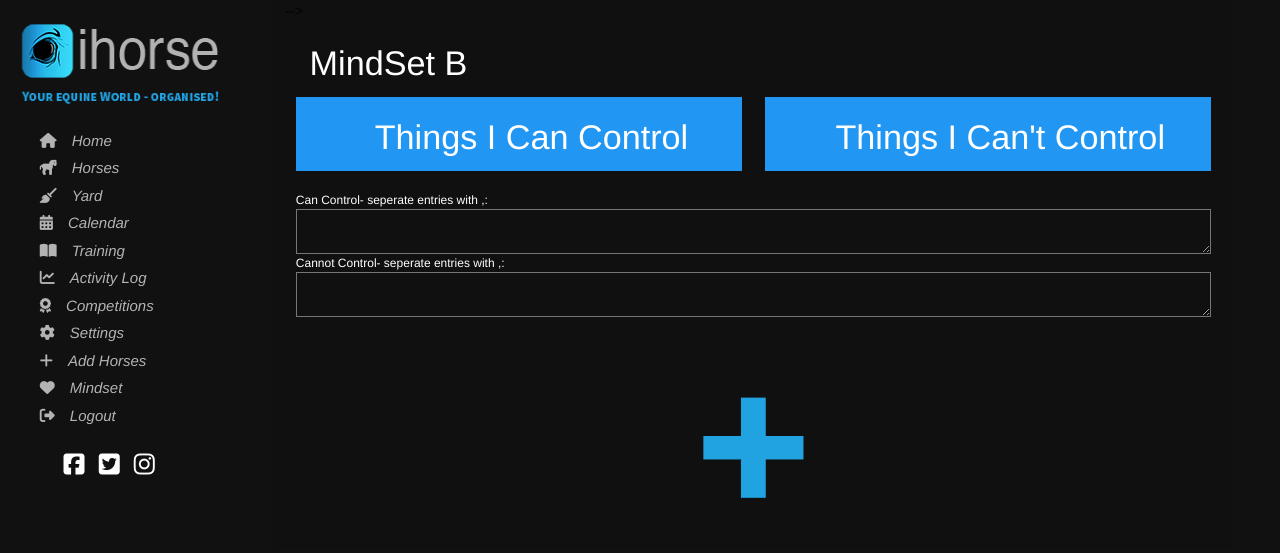
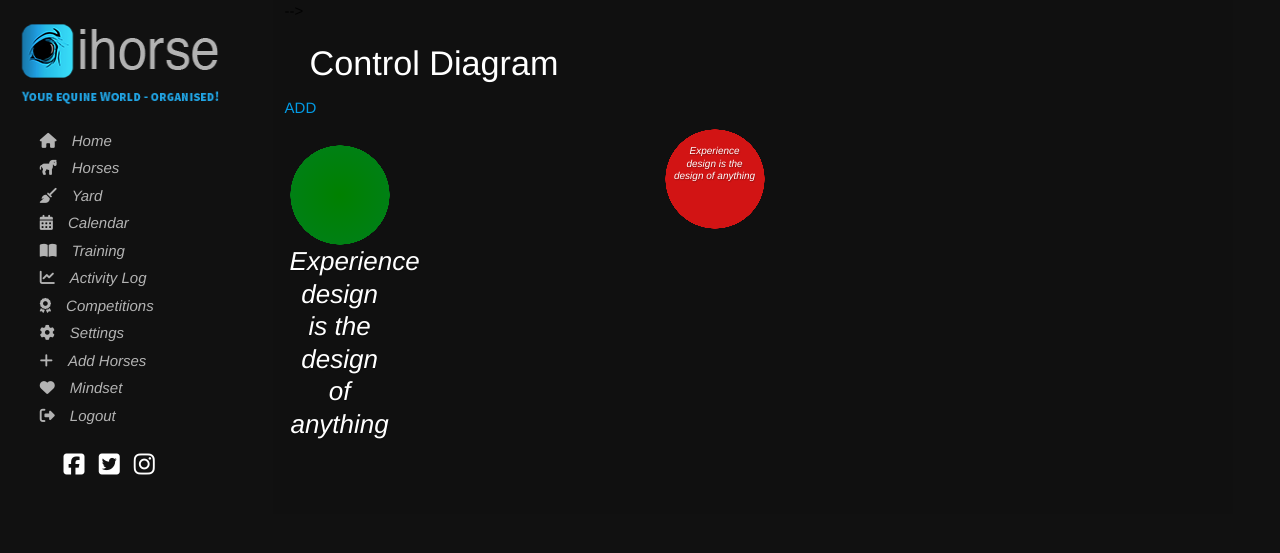
Before and after one commit to tidders2000/i-horse-pro, a Django app: page /mindset/mindsetb in a window 1280 px wide. Shown: the top 553 px of the page. Run offline with Django 3.2, Linux system fonts and the light colour scheme; a user stored in the database is signed in; tables that the repository leaves empty hold one stand-in row (values such as "Sample post"); data that the repository does not hold is empty; some libraries are stand-ins or nearby versions.

Commit message:
added new control diagram

```diff
--- a/competing/views.py
+++ b/competing/views.py
@@ -146,12 +146,13 @@ def history(request):
         paginator = Paginator(comps, 10)
         page_obj = paginator.get_page(page_number)
         training = TrainingLog.objects.filter(
-            Q(instructor__icontains=keyword) | Q(date__icontains=keyword)| Q(horse__stableName__icontains=keyword) | Q(disipline__disipline__icontains=keyword))
+            Q(instructor__icontains=keyword) | Q(date__icontains=keyword)| Q(horse__stableName__contains=keyword) | Q(disipline__disipline__icontains=keyword))
 
 
-        paginators = Paginator(training, 10)
+
 
         train_obj = paginator.get_page(page_number)
+
     return render(request, 'history.html', {'train_obj': train_obj, 'page_obj': page_obj})
 
 
--- a/ihorse/settings.py
+++ b/ihorse/settings.py
@@ -12,7 +12,7 @@ https://docs.djangoproject.com/en/3.1/ref/settings/
 
 from pathlib import Path
 import os
-import env
+#import env
 import dj_database_url
 
 # Build paths inside the project like this: BASE_DIR / 'subdir'.
--- a/mindset/forms.py
+++ b/mindset/forms.py
@@ -32,3 +32,7 @@ class control_form(forms.ModelForm):
             'can_control': _('Can Control- seperate entries with ,'),
             'cannot_control': _('Cannot Control- seperate entries with ,')
         }
+class control_diagram_form(forms.ModelForm):
+    class Meta:
+        model= ControlDiagram
+        exclude = ['user']
--- a/mindset/models.py
+++ b/mindset/models.py
@@ -29,3 +29,9 @@ class Control(models.Model):
     user = models.ForeignKey(User, null=True, on_delete=models.CASCADE)
     can_control = ArrayField(models.TextField())
     cannot_control = ArrayField(models.TextField())
+
+class ControlDiagram(models.Model):
+      user = models.ForeignKey(User, null=True, on_delete=models.CASCADE)
+      item= models.CharField(max_length=50,blank=True)
+      can_control = models.BooleanField()
+      cannot_control = models.BooleanField()
--- a/mindset/templates/mindsetB.html
+++ b/mindset/templates/mindsetB.html
@@ -7,86 +7,75 @@
   {% endblock %}
  {% block content %}
 <style>
-
-.box{
-  height:100px!important;
-  border: 1px solid grey;
-  padding:5px;
-  text-align:center;
-
+.quote-wrapper {
+  width: 100px;
+  height: 100px;
+  position: relative;
+  margin-left:5px!important;
+  margin-bottom: 5px;
 }
 
-.control_box{
-
-  height:70px;
-  font-size:10px;
-  color:white;
-}
- #outer-circle {
-   background: #385a94;
-   border-radius: 50%;
-   height: 300px;
-   width: 300px;
+.text {
+  width: 100px;
+  height: 100px;
+  /*BLUE BG*/
+  background: radial-gradient(
+    ellipse at center,
+    rgba(0, 128, 0, 1) 0%,
+    rgba(0, 128, 20, 1) 70%,
+    rgba(210, 20, 20, 0) 70.3%
+  );
+  /*RED BG
+  background: radial-gradient(
+    ellipse at center,
+    rgba(210, 20, 20, 1) 0%,
+    rgba(210, 20, 20, 1) 70%,
+    rgba(210, 20, 20, 0) 70.3%
+    0,128,0
+  );*/
   position: relative;
-   /*
-    Child elements with absolute positioning will be
-    positioned relative to this div
-   */
-
-    font-size:10px;
+  margin: 0;
+  color: white;
 }
 
- #inner-circle {
-   position: absolute;
-   background: #a9aaab;
-   border-radius: 50%;
+.text2 {
+  width: 100px;
   height: 100px;
-   width: 100px;
-   /*
-    Put top edge and left edge in the center
-   */
-   top: 50%;
-   left: 50%;
-   margin: -50px 0px 0px -50px;
-   font-size:10px;
-   /*
-    Offset the position correctly with
-    minus half of the width and minus half of the height
-   */
- }
- .quote-wrapper {
-  height: 300px;
-  position: relative;
-  width: 300px;
-}
-.text {
+  /*BLUE BG*/
   background: radial-gradient(
     ellipse at center,
-    rgba(0, 128, 172, 1) 0%,
-    rgba(0, 128, 172, 1) 70%,
-    rgba(0, 128, 172, 0) 70.3%
+    rgba(210, 20, 20, 1) 0%,
+    rgba(210, 20, 20, 1) 70%,
+    rgba(210, 20, 20, 0) 70.3%
   );
-  height: 100%;
-  width: 100%;
-    color: white;
+  /*RED BG
+  background: radial-gradient(
+    ellipse at center,
+    rgba(210, 20, 20, 1) 0%,
+    rgba(210, 20, 20, 1) 70%,
+    rgba(210, 20, 20, 0) 70.3%
+    0,128,0
+  );*/
   position: relative;
   margin: 0;
+  color: white;
 }
-.text p {
-  font-size: 15px;
-  font-style: italic;
+
+.text p, .text2 p{
   height: 100%;
+  font-size: 10px;
   line-height: 1.25;
   padding: 0;
   text-align: center;
+  font-style: italic;
   text-shadow: 0.5px 0.5px 1px rgba(0, 0, 0, 0.3);
 }
 
-.text::before {
+.text::before,.text2::before {
   content: "";
+  width: 50%;
+  height: 100%;
   float: left;
-  height: 100%;
-  width: 50%;
   shape-outside: polygon(
     0 0,
     98% 0,
@@ -103,11 +92,11 @@
   shape-margin: 7%;
 }
 
-.text p::before {
+.text p::before,.text2 p::before {
   content: "";
+  width: 50%;
+  height: 100%;
   float: right;
-  height: 100%;
-  width: 50%;
   shape-outside: polygon(
     2% 0%,
     100% 0%,
@@ -124,88 +113,114 @@
   shape-margin: 7%;
 }
 
+.quote-wrapper blockquote footer {
+  width: 100%;
+  position: absolute;
+  bottom: 25px;
+  font-size: 12px;
+  text-align: center;
+  font-style: italic;
+  text-shadow: 0.5px 0.5px 1px rgba(0, 0, 0, 0.3);
+}
+
+/* .quote-wrapper::before {
+  content: "\201C";
+  font-size: 270px;
+  height: 82px;
+  line-height: 0.78;
+  line-height: 1;
+  position: absolute;
+  top: -48px;
+  left: 0;
+  z-index: 1;
+  font-family: sans-serif, serif;
+  color: #ccc;
+  opacity: 0.9;
+} */
+
+@media (min-width: 850px) {
+  .quote-wrapper {
+    width: 370px;
+    height: 370px;
+  }
+
+  .quote-wrapper::before {
+    font-size: 300px;
+  }
+
+  .text p {
+    font-size: 26px;
+  }
+
+
+}
+ form button{
+   margin:10px;
+ }
+
+ input{
+   color:black;
+ }
+
 </style>
 
-<h4>MindSet B</h4>
+<h4>Control Diagram</h4>
+
+<a class=" modal-trigger" href="#modal1">ADD</a>
+
+{% for control in controls %}
+ {% if control.can_control == True %}
+  <div class='row'>
+    <div class="quote-wrapper col sm-4">
+      <div class="text" cite="http://www.inspireux.com/category/quotes/jesse-james-garrett/">
+        <p>Experience design is the design of anything</p>
+
+        </div>
+
+    </div>
+    {% endif %}
+    {% endfor %}
+    {% for control in controls %}
+    {% if control.cannot_control == True %}
+    <div class="quote-wrapper col sm-4">
+      <div class="text2" cite="http://www.inspireux.com/category/quotes/jesse-james-garrett/">
+        <p>Experience design is the design of anything</p>
+
+        </div>
+
+    </div>
+    {% endif %}
+    {% endfor %}
 
 
 
-       <section>
+  </div><!--end of row-->
 
-
-            <div class ="col s12  m6"><!--container-->
-              <div class="col s12  center-align blue">
-              <h4>Things I Can Control</h4>
-
-              </div>
-
-              <div class="col s12">
-              <div class="row">
-                 {% for int in instance.can_control  %}
-                    <div class="col s6 m4 green control_box">
-                    {{int}}
-                    </div>
-                    {% endfor %}
-                    </div>
-
-              </div>
-
-            </div><!--end container-->
-
-              <div class ="col s12 m6 "><!--container-->
-                 <div class="col s12 center-align blue">
-                    <h4>Things I Can't Control</h4>
-
-                 </div>
-
-              <div class="col s12">
-              <div class="row">
-                  {% for int in instance.cannot_control%}
-                    <div class="col s6 m4 red control_box">
-                         {{int}}
-                    </div>
-                    {% endfor %}
-               </div>
-              </div>
-
-            </div><!--end container-->
-
-
-
-        </section>
-
-
-            <section>
-
-      <form method="POST" class="col s12">
-          {{form|materializecss}}
-
+    <!-- Modal Structure -->
+    <div id="modal1" class="modal" style="color:black;">
+      <div class="modal-content">
+          <div class="col s12  ">
+              <h5> Enter a Factor</h5>
+              <form method="POST" id="factor" style="margin-left:5px!important;">
+                 <div class="col s12"> {{form|materializecss}}</div>
+                 <button type="submit"  name="save" class="btn btn-success">Add Control</button>
                   {% csrf_token %}
-          <p class="white-text warning_msg"> Click the + to save your session</p>
-           <button type="submit" class= 'subplus' name="save_log"><span class="blutext">+<span></button>
                     </form>
 
 
-
-        </section>
-
-
-
-
-
+          </div>
+      </div>
+      <div class="modal-footer">
 
       </div>
-
-
     </div>
-
-      </div><!--end of col-->
-</div><!--end of row-->
 {% endblock %}{% block scripts%}
     <script src="slider.js"></script>
     <script>
 	  $(document).ready(function(){
     $('select').formSelect();
+    $('.modal').modal();
+
   });
 </script>
 
--- a/mindset/urls.py
+++ b/mindset/urls.py
@@ -5,7 +5,7 @@ from .views import *
 
 urlpatterns = [
     path('', mindset_select, name='mindset_select'),
-    path('mindsetb', mindsetB, name='mindsetB'),
+    path('mindsetb', control, name='control'),
     path('mindset/<int:pk>', mindset, name='mindset'),
     path('title_add', title_add, name='title_add'),
     path('delete_goal/<int:pk>', delete_goal, name="delete_goal")
--- a/mindset/views.py
+++ b/mindset/views.py
@@ -1,5 +1,6 @@
 from django.shortcuts import render, redirect, get_object_or_404, reverse
 from .forms import *
+from .models import *
 from django.contrib import messages
 
 
@@ -82,3 +83,21 @@ def mindsetB(request):
                 newObj.save()
 
     return render(request, 'mindsetB.html', {'form': form, 'instance': instance})
+
+
+def control(request):
+    form=control_diagram_form()
+    user=request.user
+    controls=ControlDiagram.objects.filter(user=user)
+
+    if request.method == 'POST':
+            control = control_diagram_form(request.POST)
+            if control.is_valid():
+                formSave = control.save(commit=False)
+                formSave.user = user
+                formSave.save()
+                return redirect('control')
+
+
+
+    return render(request, 'mindsetB.html', {'form': form,'controls':controls})
```
Also changed, not shown: mindset/migrations/0009_controldiagram.py (added), mindset/templates/spare.html (added). Lines whose indentation alone changed are shown as unchanged.
